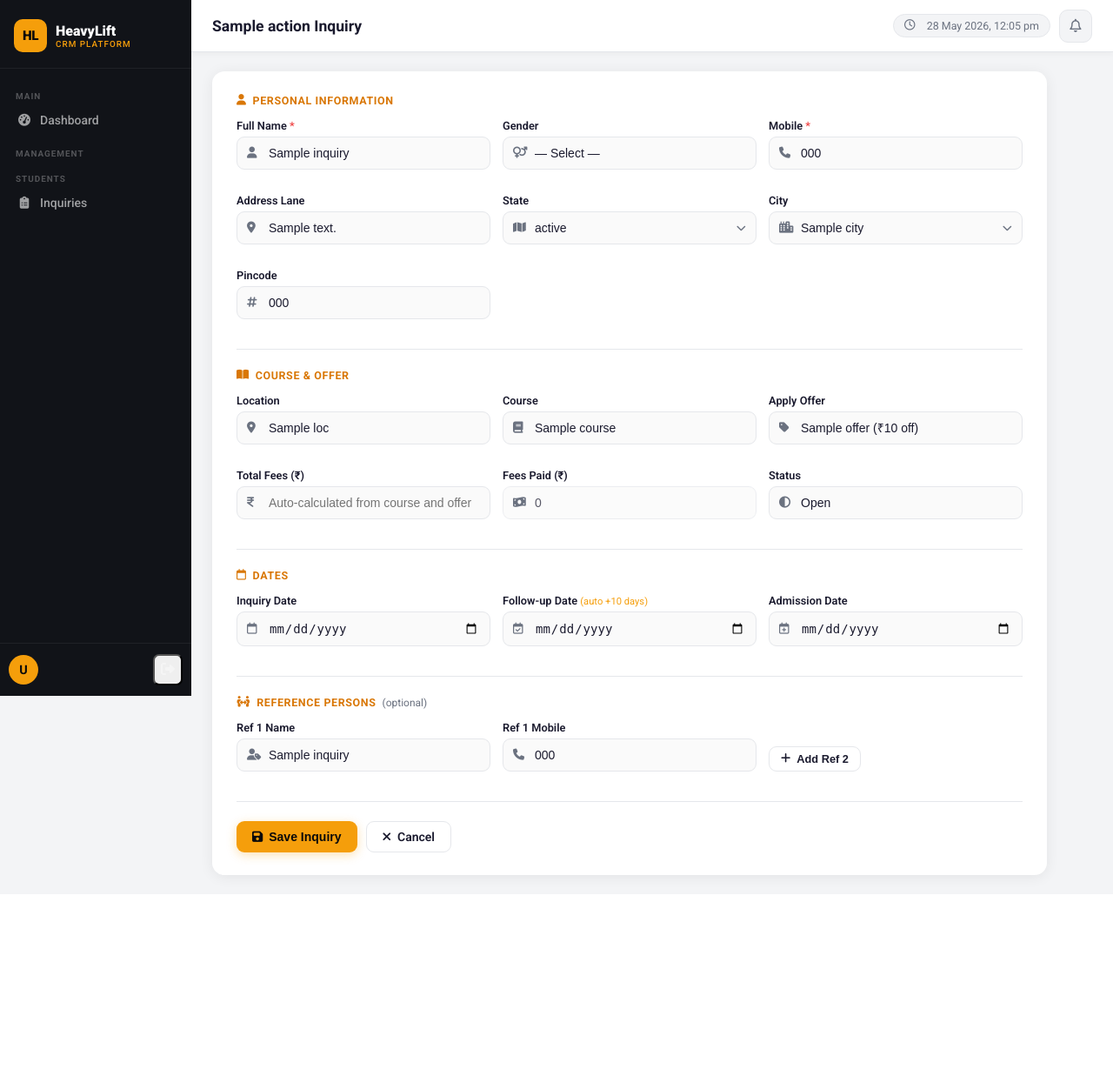
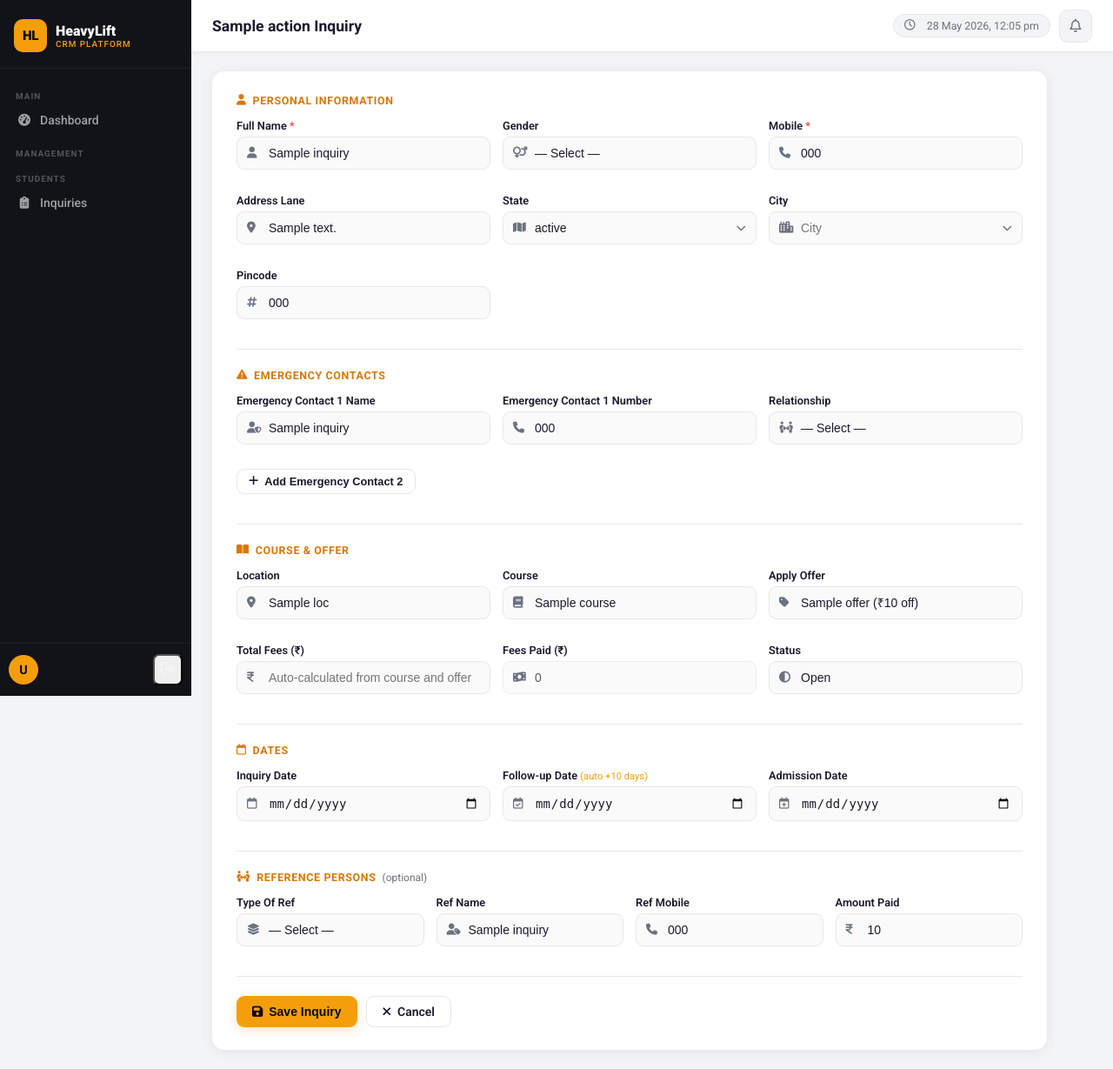
Before and after one commit to TanviRagesh/rsf, a Flask app: template frontend/templates/inquiries/form.html in a window 1280 px wide. Shown: the whole page at 87% size. Before the commit the page ends 1020 px from the top, so only its background shows below. Run offline with Flask 3, Linux system fonts and the light colour scheme; the template is opened without the code that fills it: most values are stand-ins (such as "Sample title", 1, 10 or a date in 2020); some libraries are stand-ins or nearby versions.

Commit message:
Refine inquiry form fields and city combo behavior

```diff
--- a/frontend/static/css/main.css
+++ b/frontend/static/css/main.css
@@ -365,6 +365,7 @@ img{max-width:100%}
 .req{color:var(--red)}
 .form-row-2{display:grid;grid-template-columns:1fr 1fr;gap:14px}
 .form-row-3{display:grid;grid-template-columns:1fr 1fr 1fr;gap:14px}
+.form-row-4{display:grid;grid-template-columns:1fr 1fr 1fr 1fr;gap:14px}
 .form-actions{display:flex;gap:10px;margin-top:10px;flex-wrap:wrap}
 .form-textarea{
   width:100%;padding:10px 12px;
@@ -537,6 +538,7 @@ code{background:rgba(0,0,0,.08);padding:1px 5px;border-radius:4px;font-size:.8re
 @media(max-width:1024px){
   .chart-row{grid-template-columns:1fr}
   .form-row-3{grid-template-columns:1fr 1fr}
+  .form-row-4{grid-template-columns:1fr 1fr}
 }
 @media(max-width:900px){
   .two-col-layout{grid-template-columns:1fr}
@@ -550,7 +552,7 @@ code{background:rgba(0,0,0,.08);padding:1px 5px;border-radius:4px;font-size:.8re
   .mobile-toggle{display:block}
   .content-body{padding:14px 16px}
   .stats-grid{grid-template-columns:1fr 1fr}
-  .form-row-2,.form-row-3{grid-template-columns:1fr}
+  .form-row-2,.form-row-3,.form-row-4{grid-template-columns:1fr}
   .form-card,.form-card.wide{padding:18px 16px}
   .notif-dropdown{width:92vw;right:-40px}
   .topbar{padding:0 16px}
--- a/frontend/static/js/main.js
+++ b/frontend/static/js/main.js
@@ -340,8 +340,9 @@ document.addEventListener('DOMContentLoaded', async () => {
   }
 
   function filterItems(items, query) {
-    if (!query) return items;
-    const q = query.toLowerCase();
+    const normalizedQuery = String(query || '').trim();
+    if (!normalizedQuery || normalizedQuery.toLowerCase() === 'none') return items;
+    const q = normalizedQuery.toLowerCase();
     return items.filter((item) => item.toLowerCase().includes(q));
   }
 
--- a/frontend/templates/inquiries/form.html
+++ b/frontend/templates/inquiries/form.html
@@ -8,8 +8,8 @@
 {% set course_value = values.get('course_id', inquiry.course_id if inquiry else '') | string %}
 {% set offer_value = values.get('offer_id', inquiry.offer_id if inquiry else '') | string %}
 {% set status_value = values.get('status', inquiry.status if inquiry else 'Open') %}
-{% set ref2_visible = values.get('ref2_name') or values.get('ref2_mobile') or (inquiry and (inquiry.ref2_name or inquiry.ref2_mobile)) %}
-{% set ref3_visible = values.get('ref3_name') or values.get('ref3_mobile') or (inquiry and (inquiry.ref3_name or inquiry.ref3_mobile)) %}
+{% set emergency2_visible = values.get('emergency2_name') or values.get('emergency2_mobile') or values.get('emergency2_relation') or (inquiry and (inquiry.emergency2_name or inquiry.emergency2_mobile or inquiry.emergency2_relation)) %}
+{% set emergency3_visible = values.get('emergency3_name') or values.get('emergency3_mobile') or values.get('emergency3_relation') or (inquiry and (inquiry.emergency3_name or inquiry.emergency3_mobile or inquiry.emergency3_relation)) %}
 <div class="form-card wide">
   <form method="POST">
     {{ csrf_input() }}
@@ -65,7 +65,7 @@
           <div class="input-wrap"><i class="fa-solid fa-city"></i>
             <div class="combo" data-combo="city">
               <input type="text" id="city_input" name="city" class="combo-input" placeholder="City" autocomplete="off"
-                     value="{{ values.get('city', inquiry.city if inquiry else '') }}"/>
+                value="{{ values.get('city') or (inquiry.city if inquiry and inquiry.city else '') }}"/>
               <button type="button" class="combo-toggle" aria-label="Toggle city list">
                 <i class="fa-solid fa-chevron-down"></i>
               </button>
@@ -80,6 +80,103 @@
           </div>
           <div id="pincode_error" class="field-error" style="color:#dc2626;margin-top:6px;font-size:.9rem;display:none"></div>
         </div>
+      </div>
+    </div>
+
+    <!-- Emergency Contacts -->
+    <div class="form-section">
+      <div class="form-section-title"><i class="fa-solid fa-triangle-exclamation"></i> Emergency Contacts</div>
+
+      <div class="form-row-3" id="emergency1">
+        <div class="form-group">
+          <label>Emergency Contact 1 Name</label>
+          <div class="input-wrap"><i class="fa-solid fa-user-shield"></i>
+            <input type="text" name="emergency1_name" placeholder="Contact name" value="{{ values.get('emergency1_name', inquiry.emergency1_name if inquiry else '') }}"/>
+          </div>
+        </div>
+        <div class="form-group">
+          <label>Emergency Contact 1 Number</label>
+          <div class="input-wrap"><i class="fa-solid fa-phone"></i>
+            <input type="text" name="emergency1_mobile" placeholder="Mobile" value="{{ values.get('emergency1_mobile', inquiry.emergency1_mobile if inquiry else '') }}"/>
+          </div>
+        </div>
+        <div class="form-group">
+          <label>Relationship</label>
+          <div class="input-wrap"><i class="fa-solid fa-people-arrows"></i>
+            <select name="emergency1_relation">
+              <option value="">— Select —</option>
+              <option value="Mother" {% if values.get('emergency1_relation', inquiry.emergency1_relation if inquiry else '') == 'Mother' %}selected{% endif %}>Mother</option>
+              <option value="Father" {% if values.get('emergency1_relation', inquiry.emergency1_relation if inquiry else '') == 'Father' %}selected{% endif %}>Father</option>
+              <option value="Sibling" {% if values.get('emergency1_relation', inquiry.emergency1_relation if inquiry else '') == 'Sibling' %}selected{% endif %}>Sibling</option>
+              <option value="Other" {% if values.get('emergency1_relation', inquiry.emergency1_relation if inquiry else '') == 'Other' %}selected{% endif %}>Other</option>
+            </select>
+          </div>
+        </div>
+        <div class="form-group" style="display:flex;align-items:flex-end">
+          <button type="button" class="btn btn-outline btn-sm" data-add-ref="emergency2" {% if emergency2_visible %}style="display:none"{% endif %}>
+            <i class="fa-solid fa-plus"></i> Add Emergency Contact 2
+          </button>
+        </div>
+      </div>
+
+      <div class="form-row-3" id="emergency2" style="{{ 'display:grid' if emergency2_visible else 'display:none' }}">
+        <div class="form-group">
+          <label>Emergency Contact 2 Name</label>
+          <div class="input-wrap"><i class="fa-solid fa-user-shield"></i>
+            <input type="text" name="emergency2_name" placeholder="Contact name" value="{{ values.get('emergency2_name', inquiry.emergency2_name if inquiry else '') }}"/>
+          </div>
+        </div>
+        <div class="form-group">
+          <label>Emergency Contact 2 Number</label>
+          <div class="input-wrap"><i class="fa-solid fa-phone"></i>
+            <input type="text" name="emergency2_mobile" placeholder="Mobile" value="{{ values.get('emergency2_mobile', inquiry.emergency2_mobile if inquiry else '') }}"/>
+          </div>
+        </div>
+        <div class="form-group">
+          <label>Relationship</label>
+          <div class="input-wrap"><i class="fa-solid fa-people-arrows"></i>
+            <select name="emergency2_relation">
+              <option value="">— Select —</option>
+              <option value="Mother" {% if values.get('emergency2_relation', inquiry.emergency2_relation if inquiry else '') == 'Mother' %}selected{% endif %}>Mother</option>
+              <option value="Father" {% if values.get('emergency2_relation', inquiry.emergency2_relation if inquiry else '') == 'Father' %}selected{% endif %}>Father</option>
+              <option value="Sibling" {% if values.get('emergency2_relation', inquiry.emergency2_relation if inquiry else '') == 'Sibling' %}selected{% endif %}>Sibling</option>
+              <option value="Other" {% if values.get('emergency2_relation', inquiry.emergency2_relation if inquiry else '') == 'Other' %}selected{% endif %}>Other</option>
+            </select>
+          </div>
+        </div>
+        <div class="form-group" style="display:flex;align-items:flex-end">
+          <button type="button" class="btn btn-outline btn-sm" data-add-ref="emergency3" {% if emergency3_visible %}style="display:none"{% endif %}>
+            <i class="fa-solid fa-plus"></i> Add Emergency Contact 3
+          </button>
+        </div>
+      </div>
+
+      <div class="form-row-3" id="emergency3" style="{{ 'display:grid' if emergency3_visible else 'display:none' }}">
+        <div class="form-group">
+          <label>Emergency Contact 3 Name</label>
+          <div class="input-wrap"><i class="fa-solid fa-user-shield"></i>
+            <input type="text" name="emergency3_name" placeholder="Contact name" value="{{ values.get('emergency3_name', inquiry.emergency3_name if inquiry else '') }}"/>
+          </div>
+        </div>
+        <div class="form-group">
+          <label>Emergency Contact 3 Number</label>
+          <div class="input-wrap"><i class="fa-solid fa-phone"></i>
+            <input type="text" name="emergency3_mobile" placeholder="Mobile" value="{{ values.get('emergency3_mobile', inquiry.emergency3_mobile if inquiry else '') }}"/>
+          </div>
+        </div>
+        <div class="form-group">
+          <label>Relationship</label>
+          <div class="input-wrap"><i class="fa-solid fa-people-arrows"></i>
+            <select name="emergency3_relation">
+              <option value="">— Select —</option>
+              <option value="Mother" {% if values.get('emergency3_relation', inquiry.emergency3_relation if inquiry else '') == 'Mother' %}selected{% endif %}>Mother</option>
+              <option value="Father" {% if values.get('emergency3_relation', inquiry.emergency3_relation if inquiry else '') == 'Father' %}selected{% endif %}>Father</option>
+              <option value="Sibling" {% if values.get('emergency3_relation', inquiry.emergency3_relation if inquiry else '') == 'Sibling' %}selected{% endif %}>Sibling</option>
+              <option value="Other" {% if values.get('emergency3_relation', inquiry.emergency3_relation if inquiry else '') == 'Other' %}selected{% endif %}>Other</option>
+            </select>
+          </div>
+        </div>
+        <div class="form-group"></div>
       </div>
     </div>
 
@@ -133,7 +230,7 @@
         <div class="form-group">
           <label>Fees Paid (₹)</label>
           <div class="input-wrap"><i class="fa-solid fa-money-bill-wave"></i>
-            <input type="number" name="fees_paid" id="fees_paid" step="1000" min="0"
+                 <input type="number" name="fees_paid" id="fees_paid" step="any" min="0"
                    {% if status_value != 'Converted' %}disabled readonly{% endif %}
                    placeholder="Available after conversion"
                    value="{{ values.get('fees_paid', inquiry.fees_paid if inquiry else '') }}"/>
@@ -185,62 +282,37 @@
       </div>
 
       <!-- Ref 1 always visible -->
-      <div class="form-row-3" id="ref1">
+      <div class="form-row-4" id="ref1">
         <div class="form-group">
-          <label>Ref 1 Name</label>
+          <label>Type Of Ref</label>
+          <div class="input-wrap"><i class="fa-solid fa-layer-group"></i>
+            <select name="ref1_type">
+              <option value="">— Select —</option>
+              <option value="Channel Partner" {% if values.get('ref1_type', inquiry.ref1_type if inquiry else '') == 'Channel Partner' %}selected{% endif %}>Channel Partner</option>
+              <option value="Student" {% if values.get('ref1_type', inquiry.ref1_type if inquiry else '') == 'Student' %}selected{% endif %}>Student</option>
+              <option value="Outsider" {% if values.get('ref1_type', inquiry.ref1_type if inquiry else '') == 'Outsider' %}selected{% endif %}>Outsider</option>
+            </select>
+          </div>
+        </div>
+        <div class="form-group">
+          <label>Ref Name</label>
           <div class="input-wrap"><i class="fa-solid fa-user-tag"></i>
             <input type="text" name="ref1_name" placeholder="Reference name" value="{{ values.get('ref1_name', inquiry.ref1_name if inquiry else '') }}"/>
           </div>
         </div>
         <div class="form-group">
-          <label>Ref 1 Mobile</label>
+          <label>Ref Mobile</label>
           <div class="input-wrap"><i class="fa-solid fa-phone"></i>
             <input type="text" name="ref1_mobile" placeholder="Mobile" value="{{ values.get('ref1_mobile', inquiry.ref1_mobile if inquiry else '') }}"/>
           </div>
         </div>
-        <div class="form-group" style="display:flex;align-items:flex-end">
-          <button type="button" class="btn btn-outline btn-sm" data-add-ref="ref2" {% if ref2_visible %}style="display:none"{% endif %}>
-            <i class="fa-solid fa-plus"></i> Add Ref 2
-          </button>
-        </div>
-      </div>
-
-      <!-- Ref 2 optional -->
-      <div class="form-row-3" id="ref2" style="{{ 'display:grid' if ref2_visible else 'display:none' }}">
         <div class="form-group">
-          <label>Ref 2 Name</label>
-          <div class="input-wrap"><i class="fa-solid fa-user-tag"></i>
-            <input type="text" name="ref2_name" placeholder="Reference name" value="{{ values.get('ref2_name', inquiry.ref2_name if inquiry else '') }}"/>
+          <label>Amount Paid</label>
+          <div class="input-wrap"><i class="fa-solid fa-indian-rupee-sign"></i>
+            <input type="number" name="ref1_amount_paid" placeholder="Amount paid" min="0" step="any"
+                   value="{{ values.get('ref1_amount_paid', inquiry.ref1_amount_paid if inquiry else '') }}"/>
           </div>
         </div>
-        <div class="form-group">
-          <label>Ref 2 Mobile</label>
-          <div class="input-wrap"><i class="fa-solid fa-phone"></i>
-            <input type="text" name="ref2_mobile" placeholder="Mobile" value="{{ values.get('ref2_mobile', inquiry.ref2_mobile if inquiry else '') }}"/>
-          </div>
-        </div>
-        <div class="form-group" style="display:flex;align-items:flex-end">
-          <button type="button" class="btn btn-outline btn-sm" data-add-ref="ref3" {% if ref3_visible %}style="display:none"{% endif %}>
-            <i class="fa-solid fa-plus"></i> Add Ref 3
-          </button>
-        </div>
-      </div>
-
-      <!-- Ref 3 optional -->
-      <div class="form-row-3" id="ref3" style="{{ 'display:grid' if ref3_visible else 'display:none' }}">
-        <div class="form-group">
-          <label>Ref 3 Name</label>
-          <div class="input-wrap"><i class="fa-solid fa-user-tag"></i>
-            <input type="text" name="ref3_name" placeholder="Reference name" value="{{ values.get('ref3_name', inquiry.ref3_name if inquiry else '') }}"/>
-          </div>
-        </div>
-        <div class="form-group">
-          <label>Ref 3 Mobile</label>
-          <div class="input-wrap"><i class="fa-solid fa-phone"></i>
-            <input type="text" name="ref3_mobile" placeholder="Mobile" value="{{ values.get('ref3_mobile', inquiry.ref3_mobile if inquiry else '') }}"/>
-          </div>
-        </div>
-        <div class="form-group"></div>
       </div>
     </div>
 
```
Also changed, not shown: backend/database.py (+30 -0 lines), backend/routes/inquiries.py (+43 -4 lines), backend/routes/inquiry_helpers.py (+31 -0 lines).
